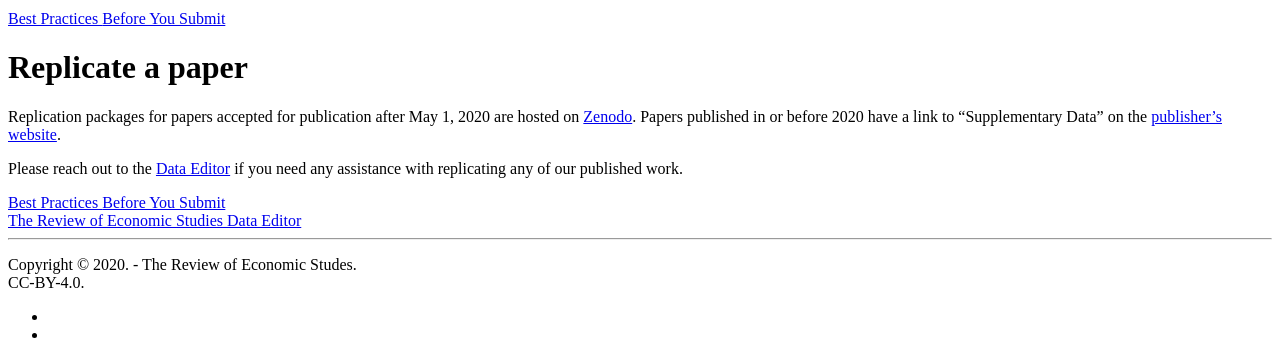
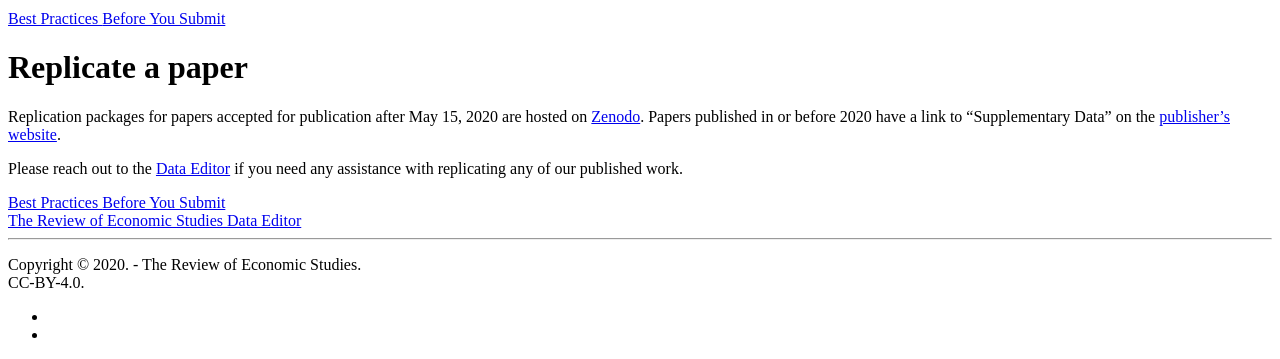
Before and after one commit to REStud/data-editor, a Jekyll site: the page built from replicate.md, in a window 1280 px wide. Shown: the part 130-489 px from the top of the page. Built offline with Jekyll 4.4.1, drawn with Linux system fonts in a browser that asks for light colours; nearby versions of some CDN libraries; library files that are not in the unit come from our copies.

Commit message:
Fix typos

```diff
--- a/_config.yml
+++ b/_config.yml
@@ -11,7 +11,7 @@ doks:
             logo:
                 text: The Review of Economic Studies Data Editor
                 image:
-            copyright: Copyright &copy; 2020. - The Review of Economic Studes. <br>CC-BY-4.0.
+            copyright: Copyright &copy; 2020. - The Review of Economic Studies. <br>CC-BY-4.0.
         social_list:
             - network_name: twitter
               profile_url: 'https://twitter.com/korenmiklos'
--- a/replicate.md
+++ b/replicate.md
@@ -19,6 +19,6 @@ page_nav:
 ---
 # Replicate a paper
 
-Replication packages for papers accepted for publication after May 1, 2020 are hosted on [Zenodo](https://zenodo.org/communities/restud-replication/?page=1&size=20). Papers published in or before 2020 have a link to "Supplementary Data" on the [publisher's website](https://academic.oup.com/restud).
+Replication packages for papers accepted for publication after May 15, 2020 are hosted on [Zenodo](https://zenodo.org/communities/restud-replication/?page=1&size=20). Papers published in or before 2020 have a link to "Supplementary Data" on the [publisher's website](https://academic.oup.com/restud).
 
 Please reach out to the [Data Editor]({{ site.baseurl }}/editor/) if you need any assistance with replicating any of our published work.
```
